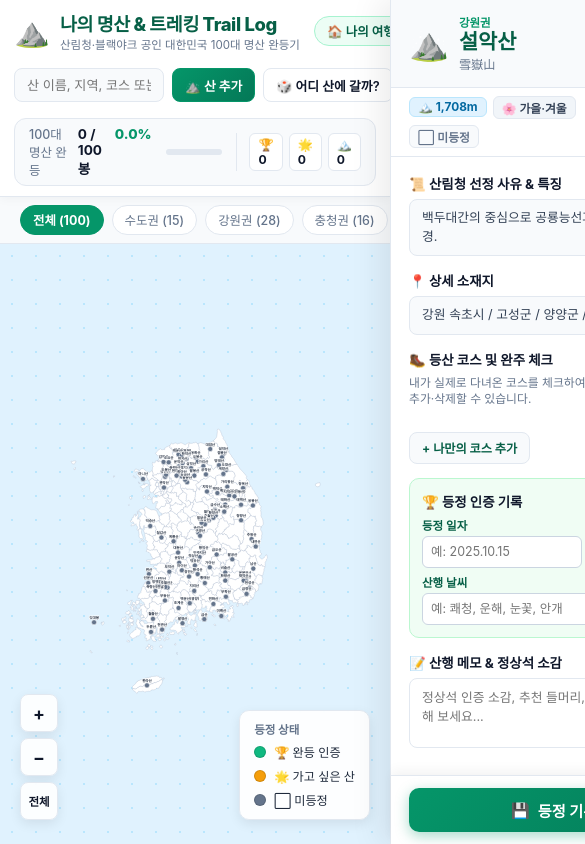
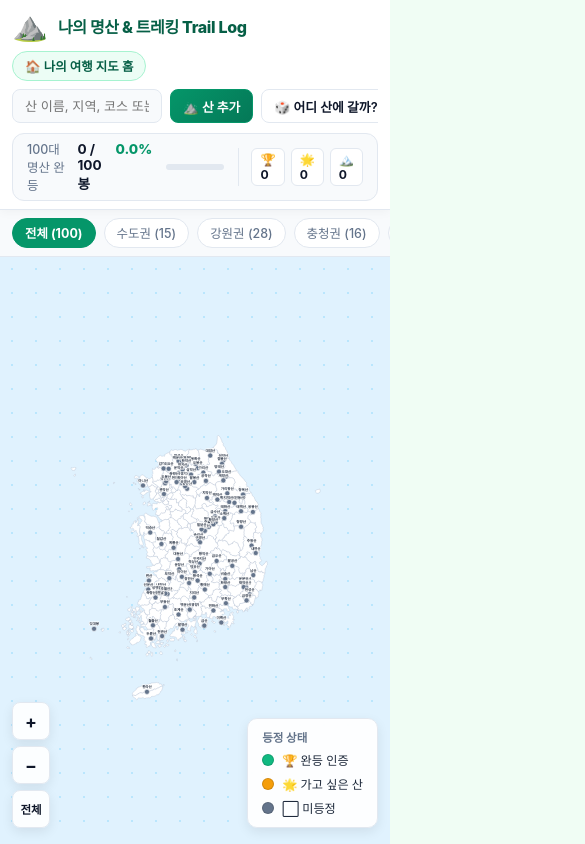
Before and after one commit to MinseoHaeseoFa/mountain-travel-map, a plain HTML site: page index.html in a window 390 px wide. Shown: the top 844 px of the page, 585 px wide, since content can reach past the window. Drawn offline with nearby package versions, Linux system fonts and the light colour scheme; no server answers; a web font is replaced by a local one.

Commit message:
fix: prevent mobile horizontal overflow hiding detail drawer and clipping zoom controls

```diff
--- a/style.css
+++ b/style.css
@@ -29,13 +29,20 @@
   font-family: 'Pretendard', -apple-system, BlinkMacSystemFont, system-ui, Roboto, sans-serif;
 }
 
+html, body {
+  width: 100%;
+  max-width: 100vw;
+  overflow: hidden;
+  overflow-x: hidden;
+}
+
 body {
   background-color: var(--bg-primary);
   color: var(--text-main);
   height: 100vh;
+  height: 100dvh;
   display: flex;
   flex-direction: column;
-  overflow: hidden;
 }
 
 /* 상단 헤더 */
@@ -599,22 +606,25 @@ body {
 
 /* 사이드 상세 서랍 */
 .detail-drawer {
-  position: absolute;
+  position: fixed;
   top: 0;
   right: 0;
   width: 420px;
-  height: 100%;
+  height: 100vh;
+  height: 100dvh;
   background: var(--bg-drawer);
   border-left: 1px solid var(--border-color);
   box-shadow: -10px 0 30px rgba(0, 0, 0, 0.08);
-  z-index: 150;
+  z-index: 200;
   display: flex;
   flex-direction: column;
-  transition: transform 0.3s cubic-bezier(0.16, 1, 0.3, 1);
+  transition: transform 0.3s cubic-bezier(0.16, 1, 0.3, 1), visibility 0.3s;
 }
 
 .detail-drawer.hidden {
   transform: translateX(100%);
+  visibility: hidden;
+  pointer-events: none;
 }
 
 .drawer-header {
@@ -1446,9 +1456,27 @@ body {
 /* 모바일 반응형 */
 @media (max-width: 900px) {
   .app-header {
+    width: 100%;
+    max-width: 100%;
     height: auto;
-    padding: 10px 14px;
+    padding: 8px 12px;
+    gap: 8px;
     flex-wrap: wrap;
+  }
+
+  .header-left {
+    width: 100%;
+    justify-content: space-between;
+    gap: 8px;
+    flex-wrap: wrap;
+  }
+
+  .logo-title {
+    font-size: 1rem;
+  }
+
+  .logo-sub {
+    display: none;
   }
 
   .stats-bar {
@@ -1457,11 +1485,51 @@ body {
     justify-content: space-between;
   }
 
+  .header-tools {
+    order: 2;
+    width: 100%;
+    max-width: 100%;
+    overflow-x: auto;
+    flex-wrap: nowrap;
+    padding-bottom: 2px;
+    -webkit-overflow-scrolling: touch;
+  }
+
+  .search-box {
+    width: 150px;
+    min-width: 140px;
+    flex-shrink: 0;
+  }
+
+  .tool-btn {
+    flex-shrink: 0;
+  }
+
+  .filter-bar {
+    width: 100%;
+    max-width: 100%;
+    padding: 8px 12px;
+  }
+
+  .map-viewport {
+    width: 100%;
+    max-width: 100%;
+  }
+
+  .zoom-controls {
+    left: 12px;
+    bottom: 16px;
+  }
+
+  .map-legend {
+    right: 12px;
+    bottom: 16px;
+  }
+
   .detail-drawer {
     width: 100%;
+    max-width: 100vw;
+    height: 100vh;
+    height: 100dvh;
   }
-
-  .search-box {
-    width: 150px;
-  }
-}
+}
```
